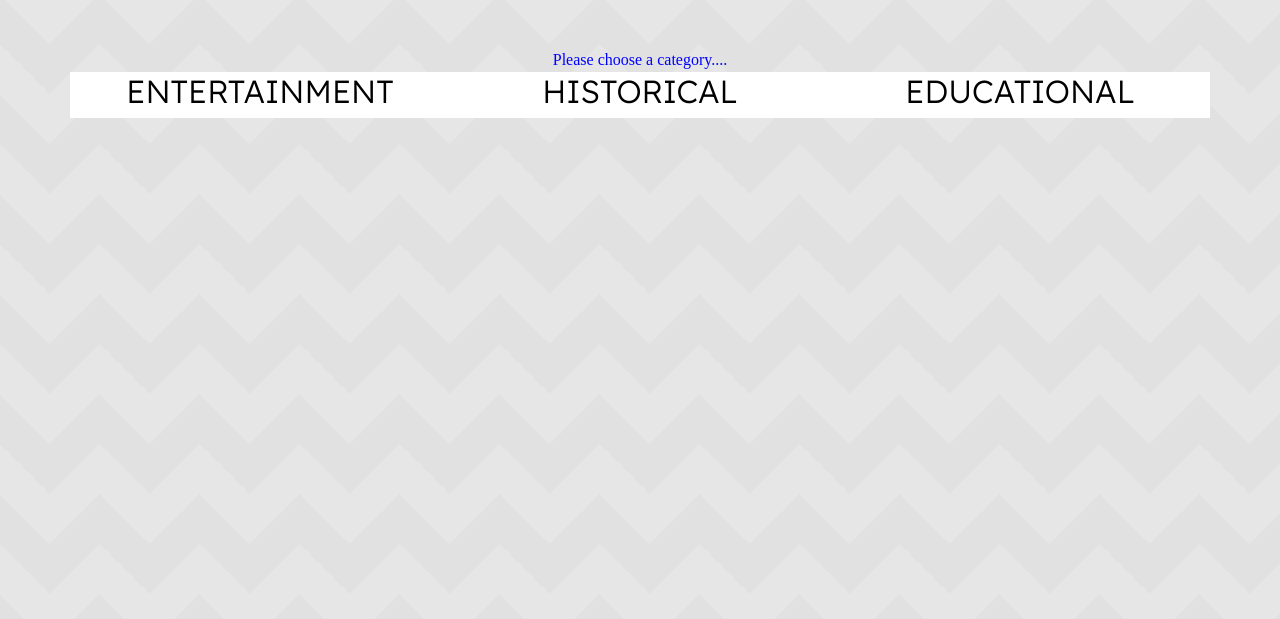
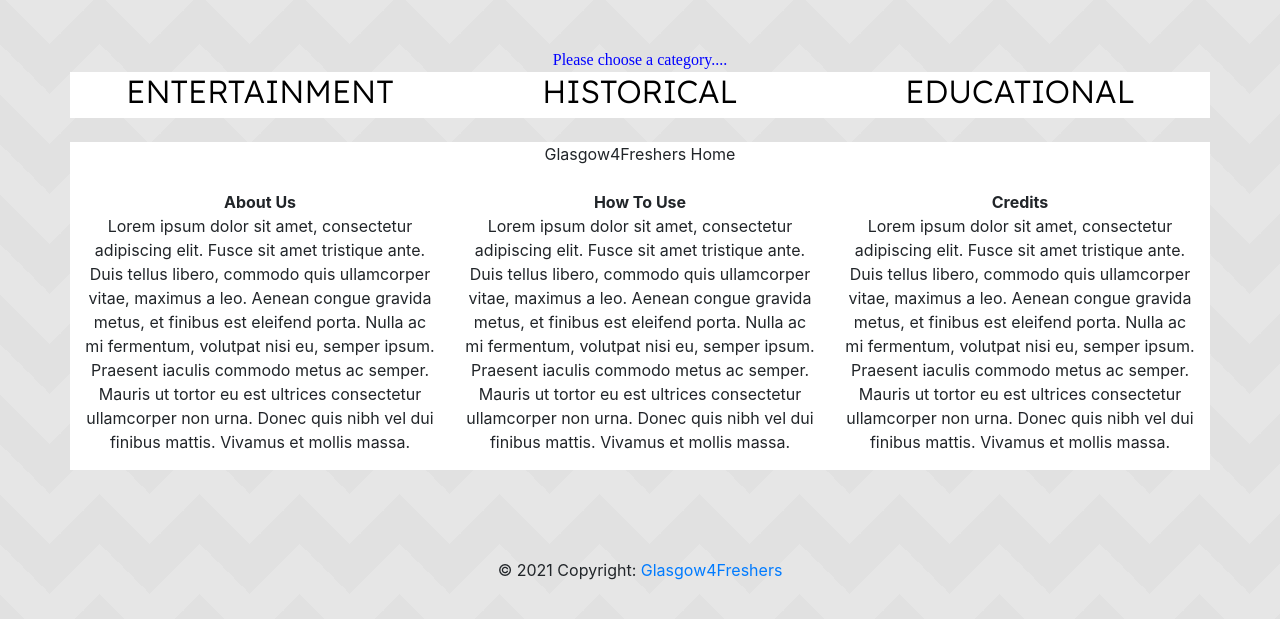
Before and after one commit to lukehops/Glasgow4Freshers, a Django app: page / in a window 1280 px wide. Shown: the part 56-675 px from the top of the page. Run offline with Django 3.2, Linux system fonts and the light colour scheme; some libraries are stand-ins or nearby versions; some web fonts are replaced.

Commit message:
more on homepage layout

```diff
--- a/templates/base.html
+++ b/templates/base.html
@@ -57,6 +57,13 @@
 			.cats {
 			}
 
+			.homecontent {
+				width: 100%;
+				height: auto;
+				background: white;
+			}
+
+
 
 
 
@@ -89,9 +96,19 @@
 	  	<a href="#" ><div class="col-sm cats"><h2>EDUCATIONAL</a></h2></div>
 	  </div>
 	</div>
+	</div>
+	<br />
 
-</div>
 
+	{% block body_block %}
+	{% endblock %}
+
+
+<br />
+<br />
+<footer class="page-footer font-small pt-4">
+  <div class="footer-copyright text-center py-3">© 2021 Copyright:<a href="#"> Glasgow4Freshers</a></div>
+</footer>
 
 	</body>
 </html>
--- a/templates/index.html
+++ b/templates/index.html
@@ -6,5 +6,28 @@
 {% endblock %}
 
 {% block body_block %}
+	<div class="container justify-content-center homecontent">
+		Glasgow4Freshers Home
+
+<br />
+<br />
+
+  <div class="row">
+    <div class="col-sm">
+      <b>About Us</b>
+      <p>Lorem ipsum dolor sit amet, consectetur adipiscing elit. Fusce sit amet tristique ante. Duis tellus libero, commodo quis ullamcorper vitae, maximus a leo. Aenean congue gravida metus, et finibus est eleifend porta. Nulla ac mi fermentum, volutpat nisi eu, semper ipsum. Praesent iaculis commodo metus ac semper. Mauris ut tortor eu est ultrices consectetur ullamcorper non urna. Donec quis nibh vel dui finibus mattis. Vivamus et mollis massa.  </p>
+    </div>
+    <div class="col-sm">
+      <b>How To Use</b>
+<p>Lorem ipsum dolor sit amet, consectetur adipiscing elit. Fusce sit amet tristique ante. Duis tellus libero, commodo quis ullamcorper vitae, maximus a leo. Aenean congue gravida metus, et finibus est eleifend porta. Nulla ac mi fermentum, volutpat nisi eu, semper ipsum. Praesent iaculis commodo metus ac semper. Mauris ut tortor eu est ultrices consectetur ullamcorper non urna. Donec quis nibh vel dui finibus mattis. Vivamus et mollis massa. </p>
+    </div>
+    <div class="col-sm">
+      <b>Credits</b>
+    <p>Lorem ipsum dolor sit amet, consectetur adipiscing elit. Fusce sit amet tristique ante. Duis tellus libero, commodo quis ullamcorper vitae, maximus a leo. Aenean congue gravida metus, et finibus est eleifend porta. Nulla ac mi fermentum, volutpat nisi eu, semper ipsum. Praesent iaculis commodo metus ac semper. Mauris ut tortor eu est ultrices consectetur ullamcorper non urna. Donec quis nibh vel dui finibus mattis. Vivamus et mollis massa. </p>
+  </div>
+
+	</div>
+</div>
+
 
 {% endblock  %}
```
